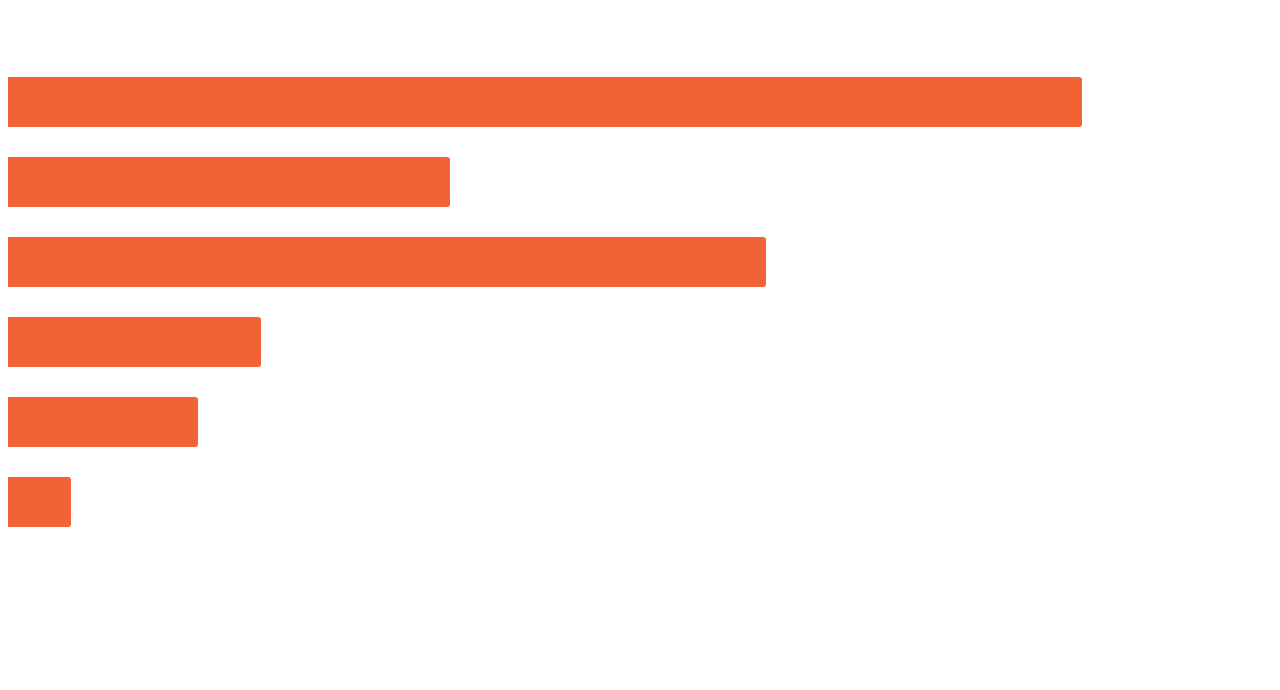
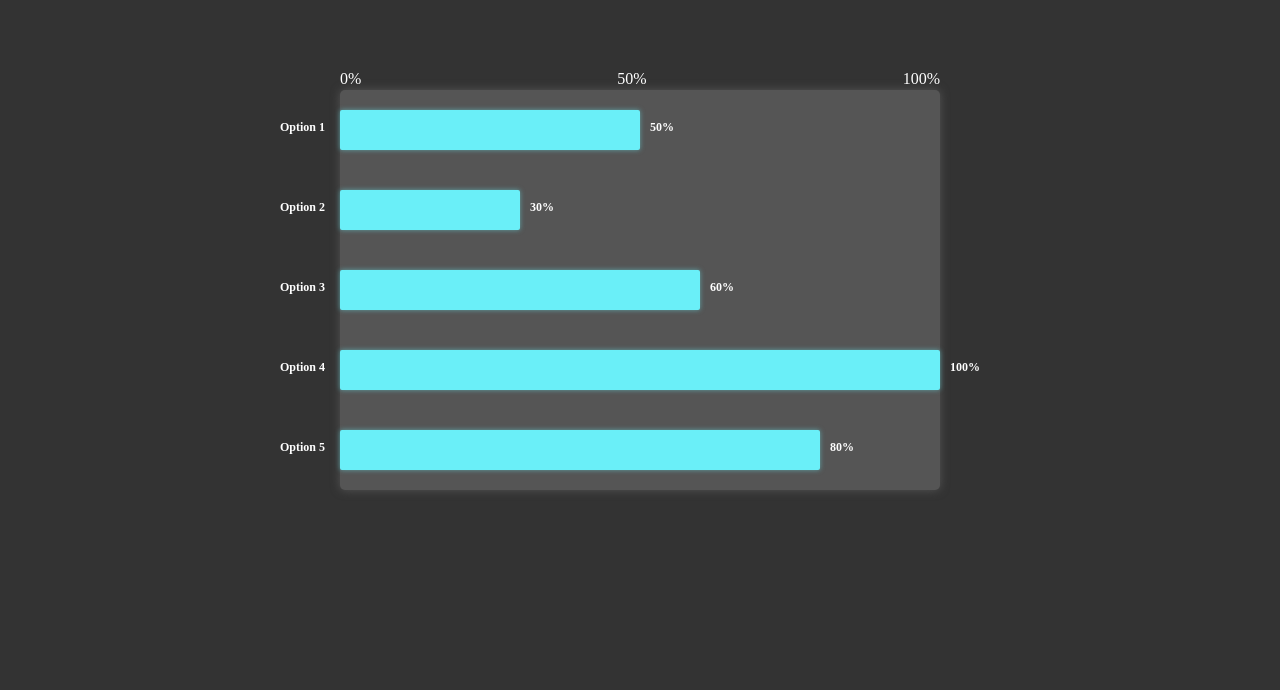
Before and after one commit to taejin5314/bar-chart-project, a plain HTML site: page index.html in a window 1280 px wide. Shown: the part 110-800 px from the top of the page. Drawn offline with Linux system fonts and the light colour scheme.

Commit message:
Bar chart with simple animation by jQuery

```diff
--- a/index.html
+++ b/index.html
@@ -8,18 +8,22 @@
   <link rel="stylesheet" href="style.css">
 </head>
 <body>
-  <h1>Bar Chart Project</h1>
+  <h1 class="title">Bar Chart Project</h1>
   <div class="chart">
-    <h2>Bar Chart using HTML, CSS and jQuery</h2>
 
-    <div class="grid">
-      <div class="bar" style="--bar-value:85%"></div>
-      <div class="bar" style="--bar-value:35%"></div>
-      <div class="bar" style="--bar-value:60%"></div>
-      <div class="bar" style="--bar-value:20%"></div>
-      <div class="bar" style="--bar-value:15%"></div>
-      <div class="bar" style="--bar-value:5%"></div>
-    </div>
+    <ul class="numbers">
+      <li><span>0%</span></li>
+      <li><span>50%</span></li>
+      <li><span>100%</span></li>
+    </ul>
+
+    <ul class="bars">
+      <li><span>Option 1</span><div class="bar" data-percentage="50"></div></li>
+      <li><span>Option 2</span><div class="bar" data-percentage="30"></div></li>
+      <li><span>Option 3</span><div class="bar" data-percentage="60"></div></li>
+      <li><span>Option 4</span><div class="bar" data-percentage="100"></div></li>
+      <li><span>Option 5</span><div class="bar" data-percentage="80"></div></li>
+    </ul>
   </div>
 
 </body>
--- a/script.js
+++ b/script.js
@@ -1,6 +1,8 @@
-$(document).ready(function () {
-  $("a").click(function (event) {
-    event.preventDefault();
-    $(this).hide("slow");
-  });
+$(function () {
+  $(".bars li .bar").each(function (key, bar) {
+    var percentage = $(this).data("percentage");
+    $(this).animate({
+      width: percentage + "%",
+    });
+  }, 1000);
 });
--- a/style.css
+++ b/style.css
@@ -1,11 +1,91 @@
-.grid {
-  transform: translate(0px, 50px);
+body {
+  margin: 0;
+  padding: 0;
+  height: 100vh;
+  display: flex;
+  justify-content: center;
+  align-items: center;
+  background: #333;
+}
+
+.title {
+  position: absolute;
+  top: 15px;
+  color: white;
+}
+
+.chart {
+  width: 600px;
+  height: 400px;
+  display: block;
+  position: relative;
+}
+
+.numbers {
+  color: white;
+  margin: 0;
+  padding: 0;
+  width: 600px;
+  display: flex;
+  justify-content: space-between;
+  position: absolute;
+  top: -20px;
+}
+
+.numbers li {
+  list-style: none;
+}
+
+.bars {
+  color: white;
+  font-size: 12px;
+  font-weight: 600;
+  background: #555;
+  margin: 0;
+  padding: 0;
+  width: 600px;
+  height: 100%;
+  display: flex;
+  flex-direction: column;
+  justify-content: space-between;
+  border-radius: 5px;
+  box-shadow: 0 0 10px 0 #555;
+}
+
+.bars li {
+  list-style: none;
+  align-items: center;
+  position: relative;
+  height: 100%;
+  margin: 20px 0;
+}
+
+.bars li span {
+  position: absolute;
+  left: -60px;
+  margin-top: 10px;
+  text-align: center;
 }
 
 .bar {
-  width: var(--bar-value);
-  height: 50px;
-  margin: 30px 0;
-  background-color: #F16335;
-  border-radius: 0 3px 3px 0;
+  display: block;
+  background:#6AEFF8;
+  width: 0;
+  height: 100%;
+  border-radius: 2px;
+  box-shadow: 0 0 5px 0 rgba(106, 239, 248, 0.5);
+  transition: 0.5s;
 }
+
+.bar:hover {
+  background: #6AB1F8;
+  box-shadow: 0 0 5px 0 rgba(106, 177, 248);
+}
+
+.bar:before {
+  color: white;
+  content: attr(data-percentage) '%';
+  position: relative;
+  left: calc(100% + 10px);
+  top: 25%;
+}
```
